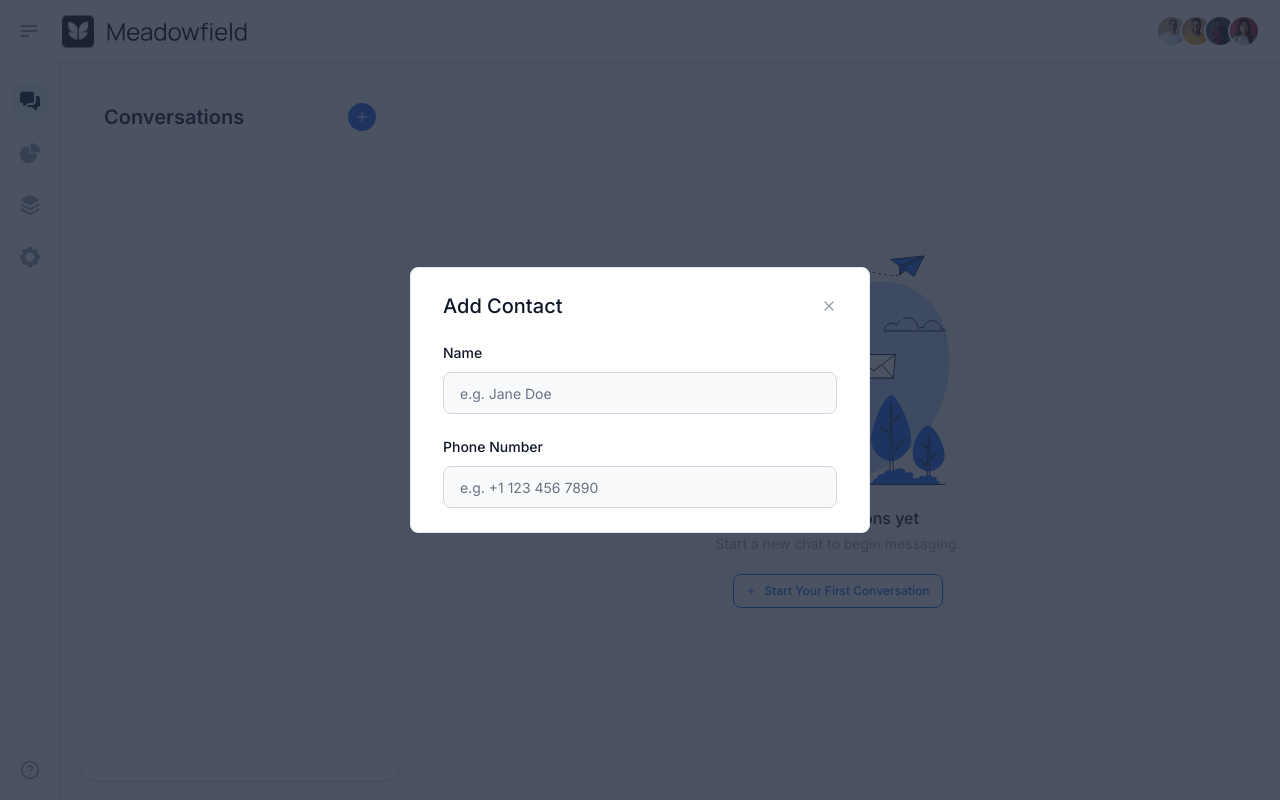
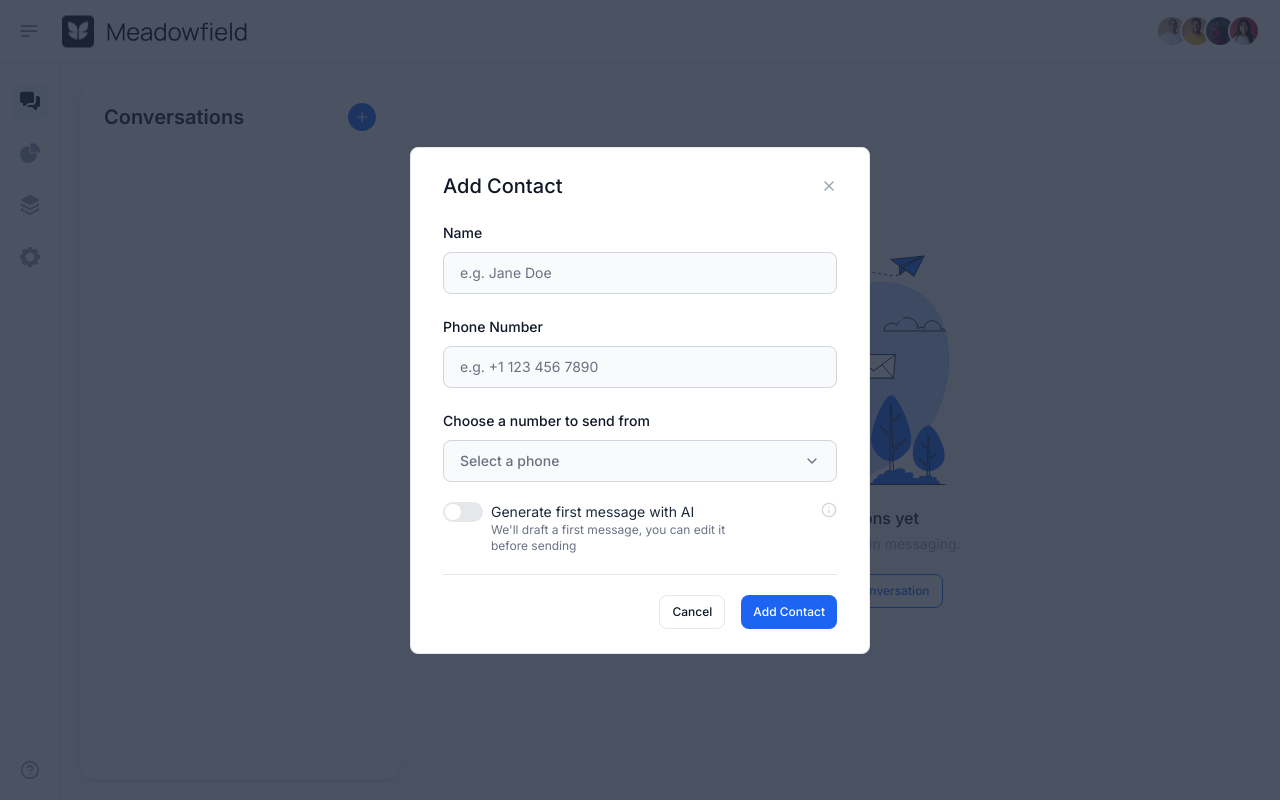
Before and after one commit to asif-zulfiqar/arnio-saas, a Next.js app: page / in a window 1280 px wide. Both pictures are taken after a click on the button "Start Your First Conversation". Built offline with nearby package versions, Linux system fonts and the light colour scheme.

Commit message:
feat: modal is update

```diff
--- /dev/null
+++ b/app/assets/svgs/default/ArrowDown.jsx
@@ -0,0 +1,18 @@
+const ArrowDown = () => {
+  return (
+    <svg
+      width="17"
+      height="8"
+      viewBox="0 0 17 8"
+      fill="none"
+      xmlns="http://www.w3.org/2000/svg"
+    >
+      <path
+        d="M9.20711 0.707107L16.2071 7.70711C16.3946 7.89464 16.649 8 16.9142 8L0.0857883 8C0.351005 8 0.605358 7.89464 0.792894 7.70711L7.79289 0.707107C8.18342 0.316583 8.81658 0.316582 9.20711 0.707107Z"
+        fill="#1F2A37"
+      />
+    </svg>
+  );
+};
+
+export default ArrowDown;
--- a/app/assets/svgs/icons.js
+++ b/app/assets/svgs/icons.js
@@ -2,5 +2,6 @@ import ConversationIcon from "./sidebar/ConversationIcon"
 import IntegrationsIcon from "./sidebar/integrationsIcon"
 import AnalyticsIcon from "./sidebar/AnalyticsIcon"
 import SettingsIcon from "./sidebar/SettingsIcon"
+import ArrowDown from "./default/ArrowDown"
 
-export {ConversationIcon, IntegrationsIcon, AnalyticsIcon, SettingsIcon}
+export {ConversationIcon, IntegrationsIcon, AnalyticsIcon, SettingsIcon, ArrowDown}
--- a/components/conversations/AddContact.jsx
+++ b/components/conversations/AddContact.jsx
@@ -1,12 +1,88 @@
+"user client";
+import { Info } from "lucide-react";
+import { useState } from "react";
+import Button from "../global/small/Button";
+import Dropdown from "../global/small/Dropdown";
 import Input from "../global/small/Input";
+import ToggleButton from "../global/small/ToggleButton";
+import { ArrowDown } from "@/app/assets/svgs/icons";
 
-const AddContact = () => {
+const phoneOptions = [
+  { value: "+17865617760", option: "+1 786  561 7760" },
+  { value: "+12342347760", option: "+1 234  234 7760" },
+];
+
+const AddContact = ({ onClose }) => {
+  const handleSelect = (value) => {
+    console.log("Selected phone number:", value);
+  };
   return (
     <form className="space-y-5">
       <Input label="Name" placeholder="e.g. Jane Doe" />
-      <Input label="Phone Number" placeholder="e.g. +1 123 456 7890" />
+      <Input
+        label="Phone Number"
+        type="tel"
+        placeholder="e.g. +1 123 456 7890"
+      />
+      <Dropdown
+        label="Choose a number to send from"
+        defaultText="Select a phone"
+        options={phoneOptions}
+        onSelect={handleSelect}
+      />
+      <GenerativeToggle />
+      <hr className="border-gray-200" />
+      <div className="flex items-center justify-end gap-4">
+        <Button
+          onClick={onClose}
+          text="Cancel"
+          width="64px"
+          color="text-gray-900"
+          bgColor="bg-white"
+          cn="border border-gray-200"
+        />
+        <Button type="submit" text="Add Contact" width="97px" />
+      </div>
     </form>
   );
 };
 
 export default AddContact;
+
+const GenerativeToggle = () => {
+  const [isChecked, setIsChecked] = useState(false);
+  const handleToggle = () => {
+    setIsChecked((prev) => !prev);
+  };
+  return (
+    <div className="flex items-start justify-between gap-5">
+      <div className="flex items-start gap-2">
+        <ToggleButton isChecked={isChecked} onToggle={handleToggle} />
+        <div>
+          <h6 className="text-gray-800 text-sm">
+            Generate first message with AI
+          </h6>
+          <p className="text-xs text-gray-500 max-w-[80%]">
+            We'll draft a first message, you can edit it before sending
+          </p>
+        </div>
+      </div>
+      <div className="relative group">
+        <Info className="size-4 text-gray-300 hover:text-gray-500 cursor-pointer" />
+
+        {/* Tooltip */}
+        <div
+          className="absolute top-7 -right-5 hidden group-hover:block
+          bg-gray-800 text-white text-sm p-4 rounded-sm
+          w-80 z-20 transition-opacity duration-200"
+        >
+          Arnio uses AI to generate a personalized first message based on your
+          automation settings
+          <div className="absolute -top-2 right-5">
+            <ArrowDown />
+          </div>
+        </div>
+      </div>
+    </div>
+  );
+};
--- a/components/conversations/ConversationBox.jsx
+++ b/components/conversations/ConversationBox.jsx
@@ -35,7 +35,7 @@ const ConversationBox = () => {
 
       {modal && (
         <Modal title="Add Contact" onClose={handleCloseModal}>
-          <AddContact />
+          <AddContact onClose={handleCloseModal} />
         </Modal>
       )}
     </div>
--- /dev/null
+++ b/components/global/small/Button.jsx
@@ -0,0 +1,25 @@
+const Button = ({
+  text,
+  bgColor,
+  color,
+  width,
+  type = "button",
+  cn,
+  ...rest
+}) => {
+  return (
+    <button
+      {...rest}
+      type={type}
+      className={`h-[34px] p-3 rounded-lg text-xs font-medium ${cn} ${
+        bgColor ? bgColor : "bg-primary"
+      } ${color ? color : "text-white"} ${
+        width ? width : "w-full"
+      } flex items-center justify-center`}
+    >
+      {text}
+    </button>
+  );
+};
+
+export default Button;
--- a/components/global/small/Dropdown.jsx
+++ b/components/global/small/Dropdown.jsx
@@ -38,18 +38,16 @@ const Dropdown = ({
       ref={dropdownRef}
       style={{ width: width || "100%" }}
     >
-      <label className="block text-[#11111199] text-sm mb-2 font-medium">
-        {label}
-      </label>
+      <label className="text-sm font-medium text-gray-900">{label}</label>
       <button
         type="button"
-        className="shadow-sm border-[1px] border-[#54545499] flex gap-[5px] items-center justify-between rounded-[10px] px-[20px] py-[12px] text-sm md:text-base text-[#54545499]"
+        className="mt-2 outline-none px-4 h-[42px] border border-gray-300 bg-gray-50 rounded-lg w-full text-sm text-gray-900 focus:border-primary focus:ring-1 focus:ring-primary flex justify-between items-center"
         onClick={() => setIsOpen(!isOpen)}
         style={{ width: width || "100%" }}
       >
         <span
           className={`text-sm font-[500] ${
-            selected ? "text-[#414141]" : "text-[#9CA3AF]"
+            selected ? "text-gray-900" : "text-gray-500"
           }`}
         >
           {selected ? selected.option : defaultText}
@@ -59,18 +57,23 @@ const Dropdown = ({
             isOpen ? "rotate-180" : "rotate-0"
           }`}
         >
-          <ChevronDown />
+          <ChevronDown className="size-4 text-gray-500" />
         </div>
       </button>
       {isOpen && (
         <ul
-          className="absolute z-10 h-fit rounded-[6px] shadow-md cursor-pointer border-[1px] border-[#54545433] mt-1 bg-white"
+          className="absolute z-10 h-fit rounded-lg shadow-md cursor-pointer border-[1px] border-[#54545433] mt-1 bg-white"
           style={{ width: width || "100%" }}
         >
-          {options.map((option) => (
+          {options.map((option, index) => (
             <li
-              className="py-2 text-xs px-3 border-b border-gray-300 hover:bg-[#00000005]"
-              key={option.value}
+              key={index}
+              className={`px-4 py-2 text-sm text-gray-700 cursor-pointer hover:bg-primary hover:text-white ${
+                selected?.value === option.value
+                  ? "bg-gray-100 font-medium"
+                  : ""
+              } ${index === 0 ? "hover:rounded-t-lg" : ""}
+                ${index === options.length - 1 ? "hover:rounded-b-lg" : ""}`}
               onClick={() => selectHandler(option)}
             >
               {option.option}
--- /dev/null
+++ b/components/global/small/ToggleButton.jsx
@@ -0,0 +1,29 @@
+const ToggleButton = ({ isChecked, onToggle }) => {
+  return (
+    <div
+      className="relative inline-flex items-center cursor-pointer"
+      onClick={onToggle}
+    >
+      <input
+        type="checkbox"
+        checked={isChecked}
+        onChange={() => {}}
+        className="sr-only"
+      />
+      <div
+        className={`block w-10 h-5 rounded-full relative ${
+          isChecked ? "bg-primary" : "bg-gray-200"
+        }`}
+      >
+        <div
+          className={`dot absolute top-[2px] left-[2px] size-4 rounded-full transition-all bg-white ${
+            isChecked ? "transform translate-x-5" : ""
+          }`}
+          style={{ transition: "all 0.3s" }}
+        ></div>
+      </div>
+    </div>
+  );
+};
+
+export default ToggleButton;
```
